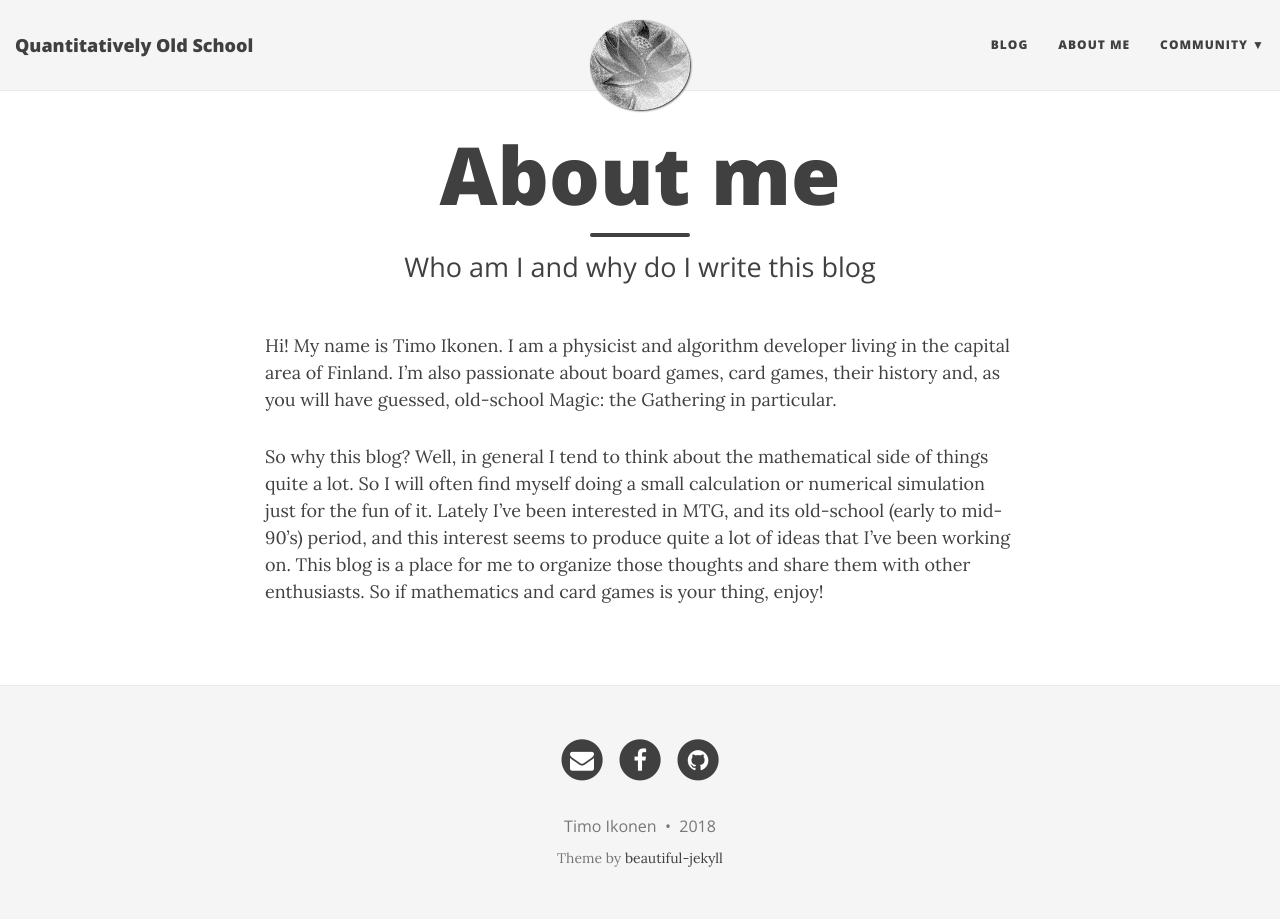
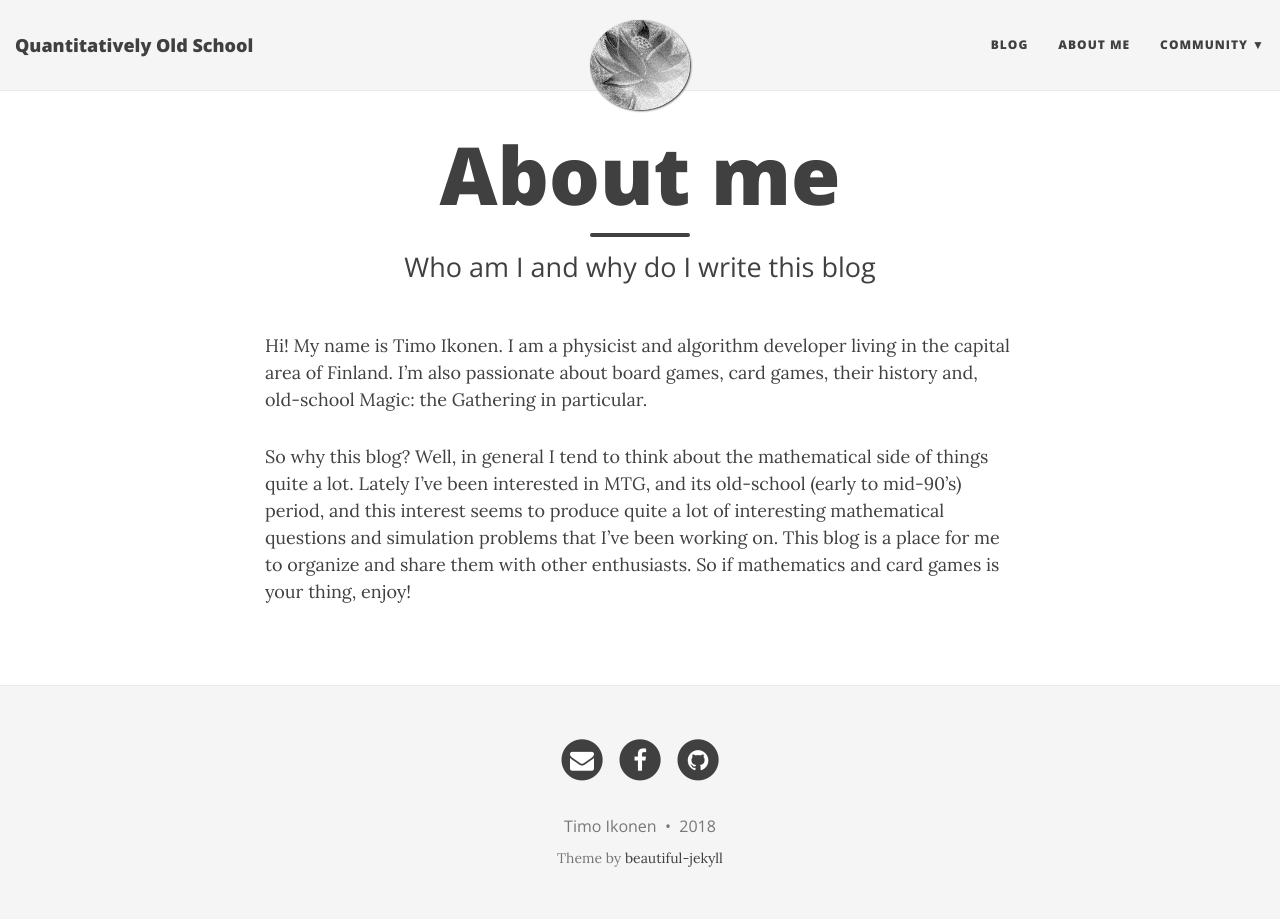
Before and after one commit to tmikonen/quantitatively, a Jekyll site: the page built from aboutme.md, in a window 1280 px wide. Built offline with Jekyll 4.4.1, drawn with Linux system fonts in a browser that asks for light colours; nearby versions of some CDN libraries.

Commit message:
Updated aboutme

```diff
--- a/aboutme.md
+++ b/aboutme.md
@@ -4,6 +4,6 @@ title: About me
 subtitle: Who am I and why do I write this blog
 ---
 
-Hi! My name is Timo Ikonen. I am a physicist and algorithm developer living in the capital area of Finland. I'm also passionate about board games, card games, their history and, as you will have guessed, old-school Magic: the Gathering in particular.
+Hi! My name is Timo Ikonen. I am a physicist and algorithm developer living in the capital area of Finland. I'm also passionate about board games, card games, their history and, old-school Magic: the Gathering in particular.
 
-So why this blog? Well, in general I tend to think about the mathematical side of things quite a lot. So I will often find myself doing a small calculation or numerical simulation just for the fun of it. Lately I've been interested in MTG, and its old-school (early to mid-90's) period, and this interest seems to produce quite a lot of ideas that I've been working on. This blog is a place for me to organize those thoughts and share them with other enthusiasts. So if mathematics and card games is your thing, enjoy!
+So why this blog? Well, in general I tend to think about the mathematical side of things quite a lot. Lately I've been interested in MTG, and its old-school (early to mid-90's) period, and this interest seems to produce quite a lot of interesting mathematical questions and simulation problems that I've been working on. This blog is a place for me to organize and share them with other enthusiasts. So if mathematics and card games is your thing, enjoy!
```
